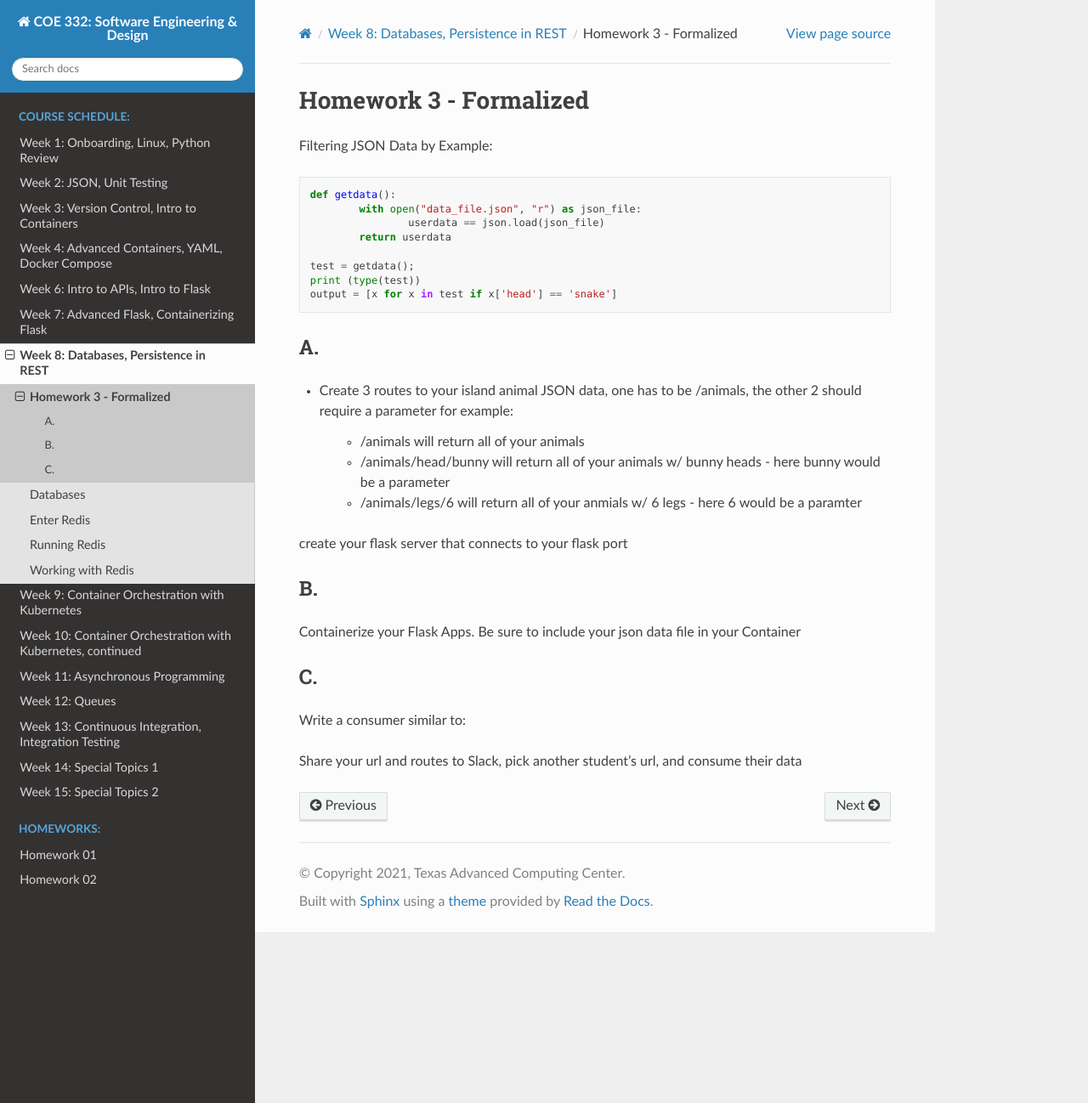
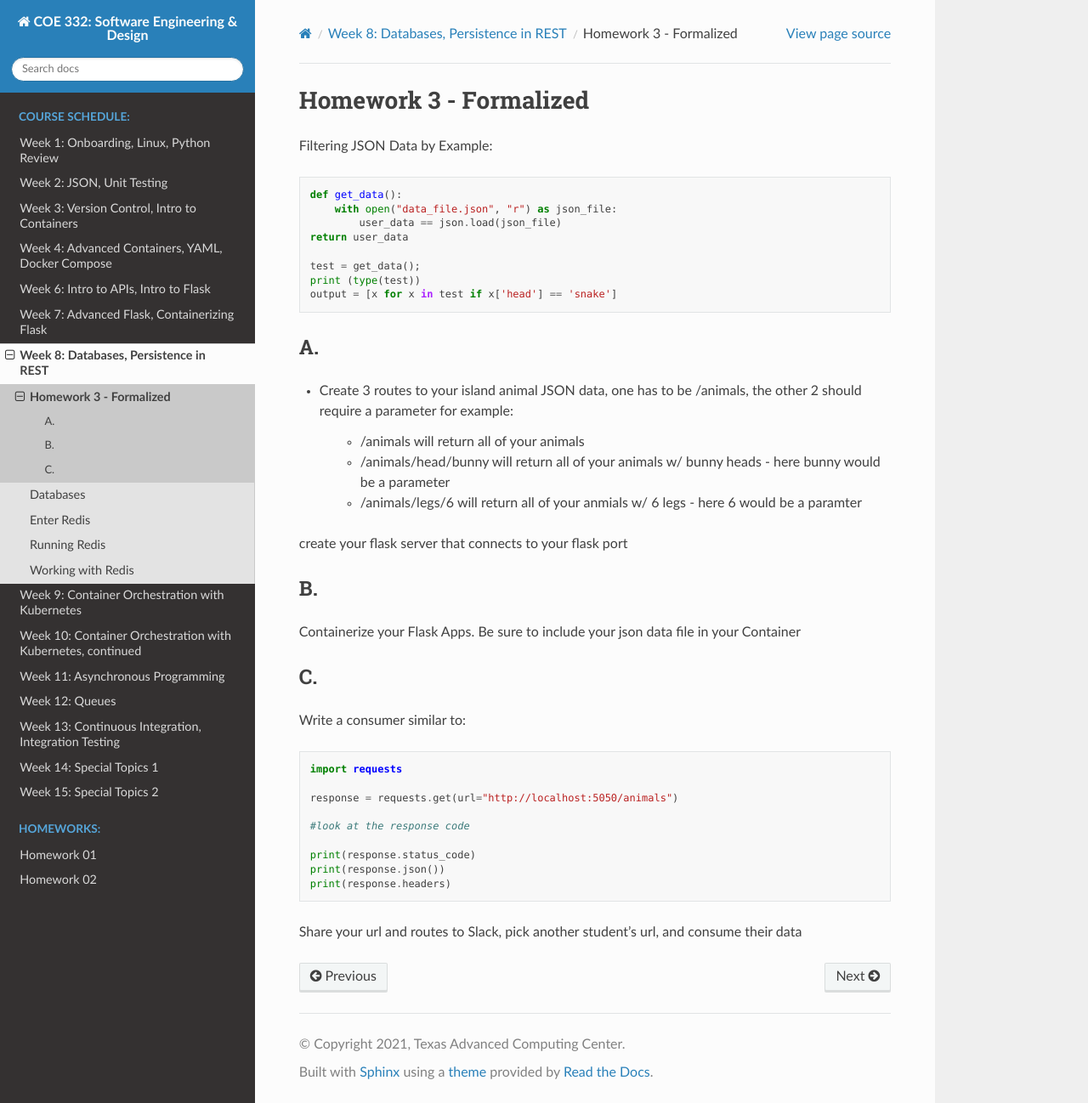
Before and after one commit to TACC/coe-332-sp21, a Sphinx documentation site: the page built from docs/week08/homework3.rst, in a window 1280 px wide and 1298 px high. Shown: the whole window at 85% size. Built offline with Sphinx 7.4.7 and the Read the Docs theme 2.0.0, drawn with Linux system fonts in a browser that asks for light colours.

```diff
--- a/docs/week08/homework3.rst
+++ b/docs/week08/homework3.rst
@@ -7,12 +7,12 @@ Filtering JSON Data by Example:
 
 .. code-block:: python
 
-    def getdata():
-	    with open("data_file.json", "r") as json_file:
-		    userdata == json.load(json_file)
-	    return userdata
+    def get_data():
+        with open("data_file.json", "r") as json_file:
+            user_data == json.load(json_file)
+    return user_data
 
-    test = getdata();
+    test = get_data();
     print (type(test))
     output = [x for x in test if x['head'] == 'snake']
 
@@ -39,8 +39,8 @@ C.
 Write a consumer similar to:
 
 .. code-block:: python
+
     import requests
-
 
     response = requests.get(url="http://localhost:5050/animals")
 
```
Also changed, not shown: docs/week07/containerizing_flask.rst (+10 -8 lines).
